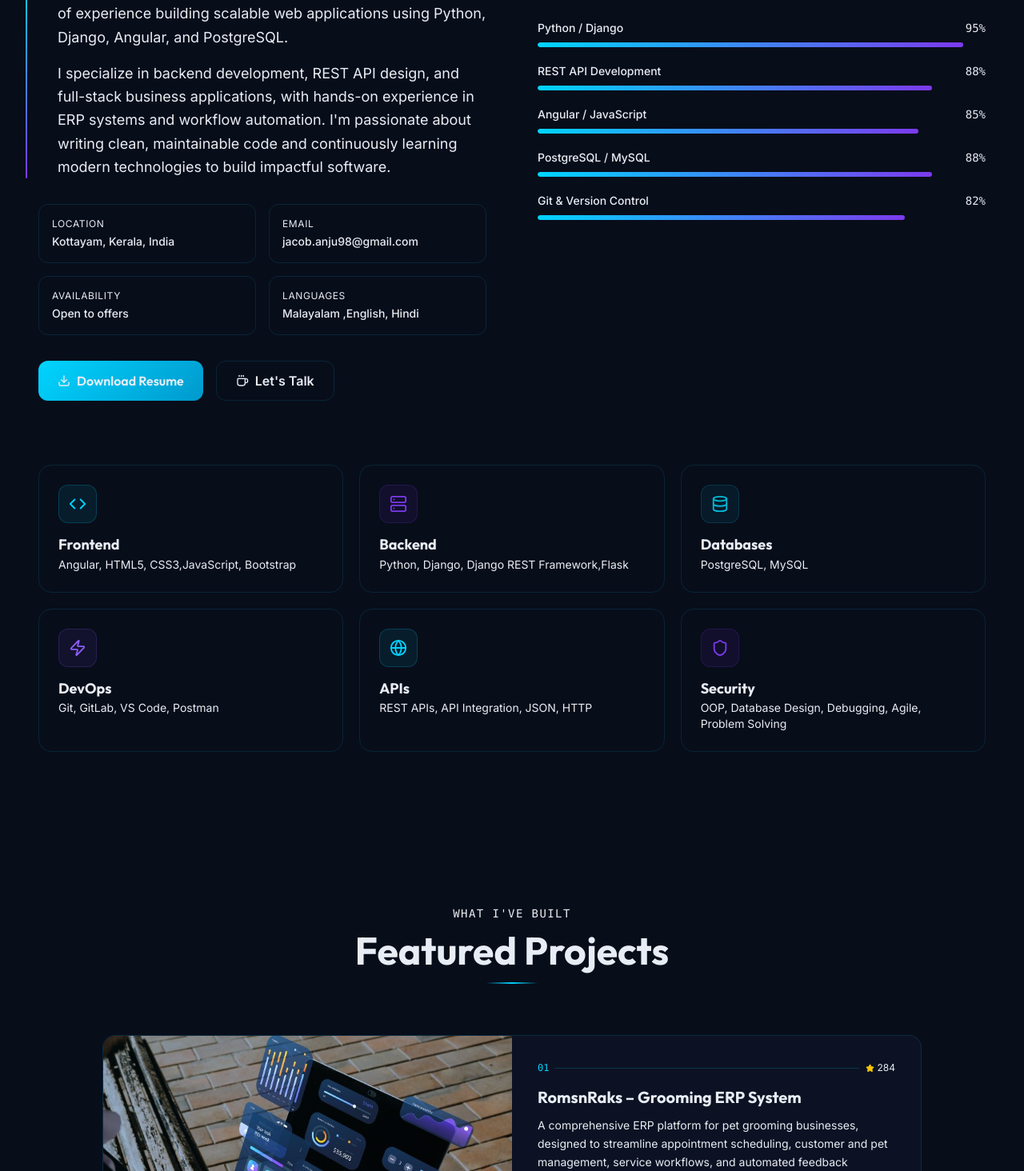
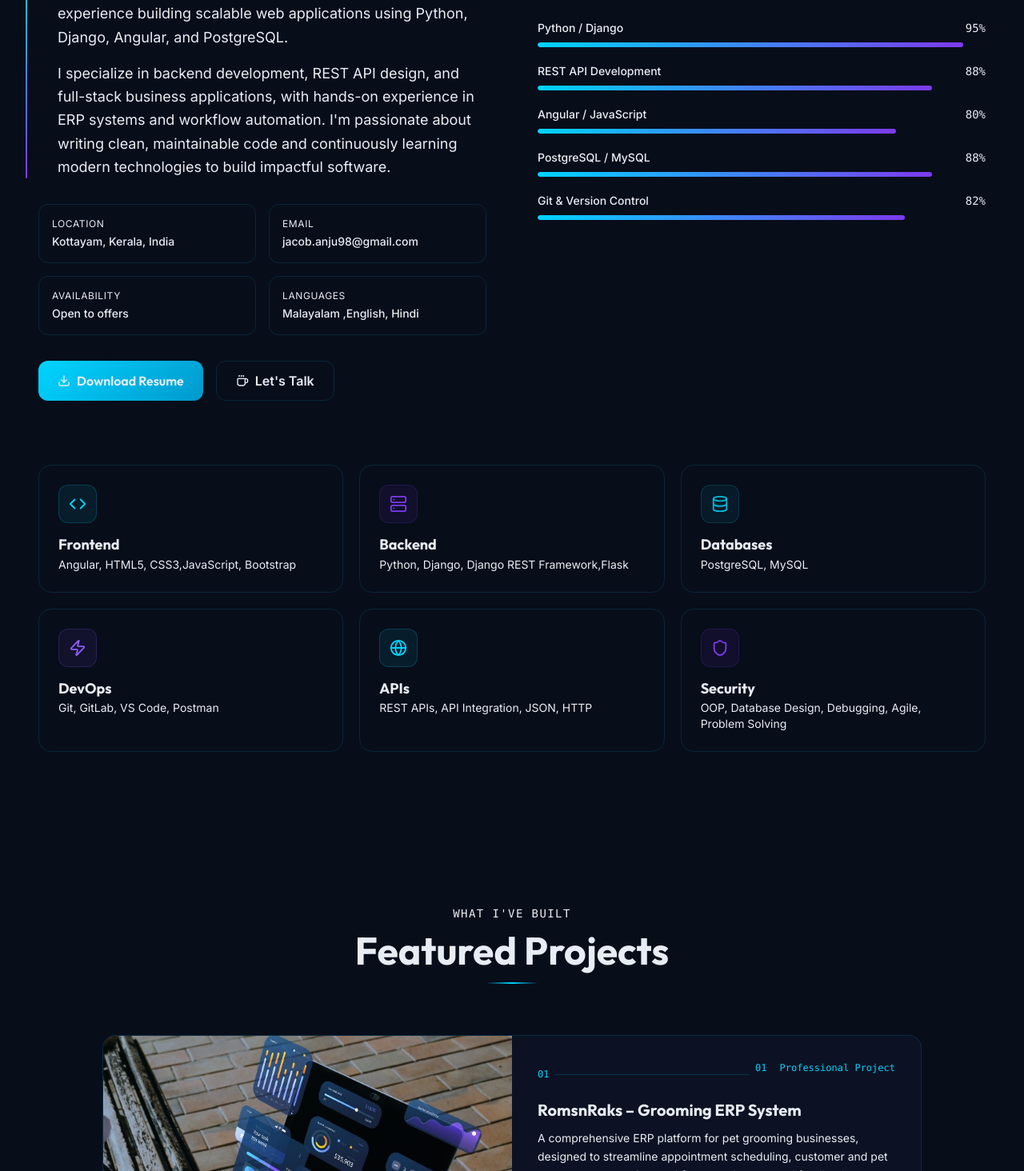
Before and after one commit to anju1jacob/developerportfolio, a React (Vite) app: page / in a window 1280 px wide. Shown: the part 1186-2650 px from the top of the page at 80% size. Built offline with nearby package versions, Linux system fonts and the light colour scheme.

Commit message:
project session changes

```diff
--- a/src/app/components/About.tsx
+++ b/src/app/components/About.tsx
@@ -14,7 +14,7 @@ const skills = [
 const proficiencies = [
   { label: "Python / Django", pct: 95 },
   { label: "REST API Development", pct: 88 },
-  { label: "Angular / JavaScript ", pct: 85 },
+  { label: "Angular / JavaScript ", pct: 80 },
   { label: "PostgreSQL / MySQL", pct: 88 },
   { label: "Git & Version Control", pct: 82 },
 ];
@@ -48,7 +48,7 @@ export function About() {
               <div className="pl-6 space-y-4">
                 <p className="text-secondary-foreground text-lg leading-relaxed">
                   I&apos;m a passionate <span className="text-primary font-medium">Python Full Stack Developer</span>
-                   over 1.5+ years of experience building scalable web applications using Python, Django, Angular, and PostgreSQL.
+                   with 2 years of experience building scalable web applications using Python, Django, Angular, and PostgreSQL.
                 </p>
                 <p className="text-secondary-foreground text-lg leading-relaxed">
                   I specialize in backend development, REST API design, and full-stack business applications,
--- a/src/app/components/Banner.tsx
+++ b/src/app/components/Banner.tsx
@@ -133,7 +133,7 @@ export function Banner() {
                 transition={{ delay: 0.8 }}
                 className="text-secondary-foreground text-lg leading-relaxed mb-10 max-w-lg"
               >
-                Enthusiastic and dedicated Python Full Stack Developer with 1.5+ years of experience in designing and
+                Enthusiastic and dedicated Python Full Stack Developer with 2 years of experience in designing and
 developing scalable web applications using Python, Django, Angular, and PostgreSQL.
               </motion.p>
 
@@ -248,7 +248,7 @@ developing scalable web applications using Python, Django, Angular, and PostgreS
                 transition={{ duration: 4, repeat: Infinity, ease: "easeInOut" }}
                 className="absolute -left-8 top-1/3 bg-card border border-border rounded-xl px-4 py-2 shadow-xl"
               >
-                <p className="text-primary font-bold text-xl" style={{ fontFamily: "Outfit, sans-serif" }}>1.5+</p>
+                <p className="text-primary font-bold text-xl" style={{ fontFamily: "Outfit, sans-serif" }}>2</p>
                 <p className="text-muted-foreground text-xs">Years Exp.</p>
               </motion.div>
 
--- a/src/app/components/Projects.tsx
+++ b/src/app/components/Projects.tsx
@@ -4,14 +4,34 @@ import { Github, ExternalLink, Star } from "lucide-react";
 const projects = [
   {
     title: "RomsnRaks – Grooming ERP System",
+    category: "Professional Project",
     description: "A comprehensive ERP platform for pet grooming businesses, designed to streamline appointment scheduling, customer and pet management, service workflows, and automated feedback collection. Developed and maintained backend modules for daily business operations.",
     tech: ["Python", "Django", "PostgreSQL", "REST API", "Angular", "Git"],
     stars: 284,
     image: "/images/ERP.jpg",
     color: "#00d4ff",
   },
+   {
+    title: "AI HelpDesk – AI-Powered Support API",
+    category: "Personal Project",
+    description:
+      "A production-oriented customer support API built with Django REST Framework. Includes JWT authentication, role-based access control, ticket workflows, service-layer architecture, selectors, filtering, search, pagination, automated tests, and AI-powered ticket summarization using an LLM provider.",
+    tech: [
+      "Python",
+      "Django",
+      "Django REST Framework",
+      "PostgreSQL",
+      "JWT",
+      "OpenAI",
+      "Pytest",
+    ],
+    image: "/images/ai-help-desk.jpg",
+    github: "https://github.com/anju1jacob/ai-helpdesk",
+    color: "#7c3aed",
+  },
   {
     title: "Job Portal Application",
+    category: "Internship Final Project",
     description: "A full-stack recruitment platform that enables recruiters to post jobs and manage applicants while allowing job seekers to search, apply, and track application status. Includes email notifications, profile management, and recruiter approval workflows.",
     tech: ["Python", "Django", "HTML", "CSS", "JavaScript", "Bootstrap", "SQLite"],
     stars: 176,
@@ -19,15 +39,7 @@ const projects = [
     github: "https://github.com/anju1jacob/Job-Portal-Application-python-Django",
     color: "#7c3aed",
   },
-  {
-    title: "Leave Management System",
-    description: "A full-stack Leave Management System built with Django REST Framework and Angular. It provides role-based access for Employees, Managers, and Admins with features like leave requests, approval workflows, leave balance tracking, JWT authentication, and email notifications.",
-    tech: ["Python", "Django REST Framework", "Angular", "PostgreSQL", "JWT", "Angular Material"],
-    stars: 312,
-    image: "/images/Leave Management System.jpg",
-    github: "https://github.com",
-    color: "#06b6d4",
-  },
+
 ];
 
 export function Projects() {
@@ -74,9 +86,25 @@ export function Projects() {
                   <div className="flex items-center gap-2 mb-4">
                     <span className="text-xs font-mono" style={{ color: project.color }}>0{index + 1}</span>
                     <div className="flex-1 h-px" style={{ background: `${project.color}30` }} />
-                    <div className="flex items-center gap-1 text-xs text-muted-foreground">
-                      <Star size={11} className="fill-yellow-400 stroke-yellow-400" />
-                      {project.stars}
+                    <div className="flex items-center gap-2 mb-4">
+                      <span
+                        className="text-xs font-mono"
+                        style={{ color: project.color }}
+                      >
+                        0{index + 1}
+                      </span>
+
+                      <div
+                        className="flex-1 h-px"
+                        style={{ background: `${project.color}30` }}
+                      />
+
+                      <span
+                        className="text-xs font-mono"
+                        style={{ color: project.color }}
+                      >
+                        {project.category}
+                      </span>
                     </div>
                   </div>
 
```
